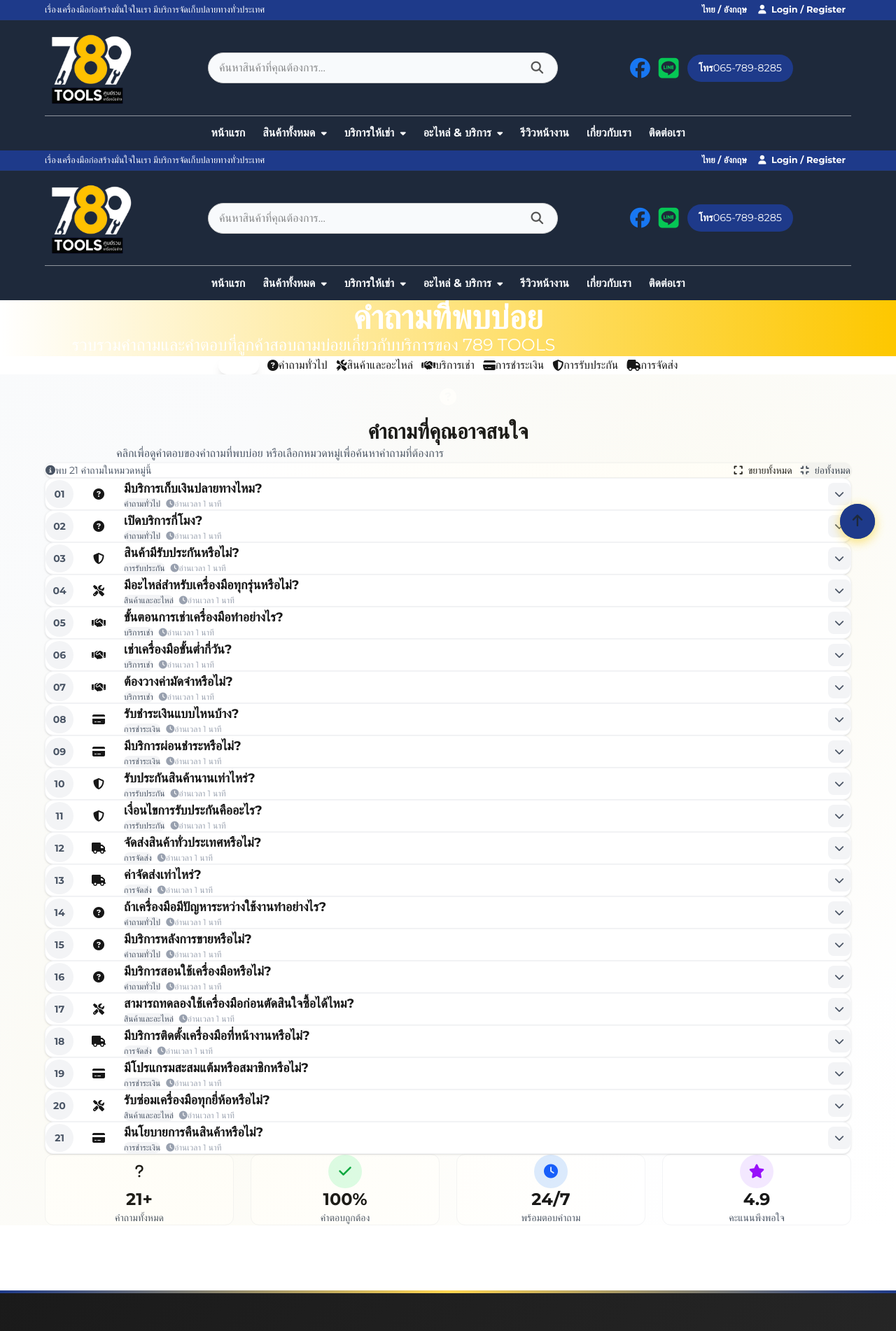
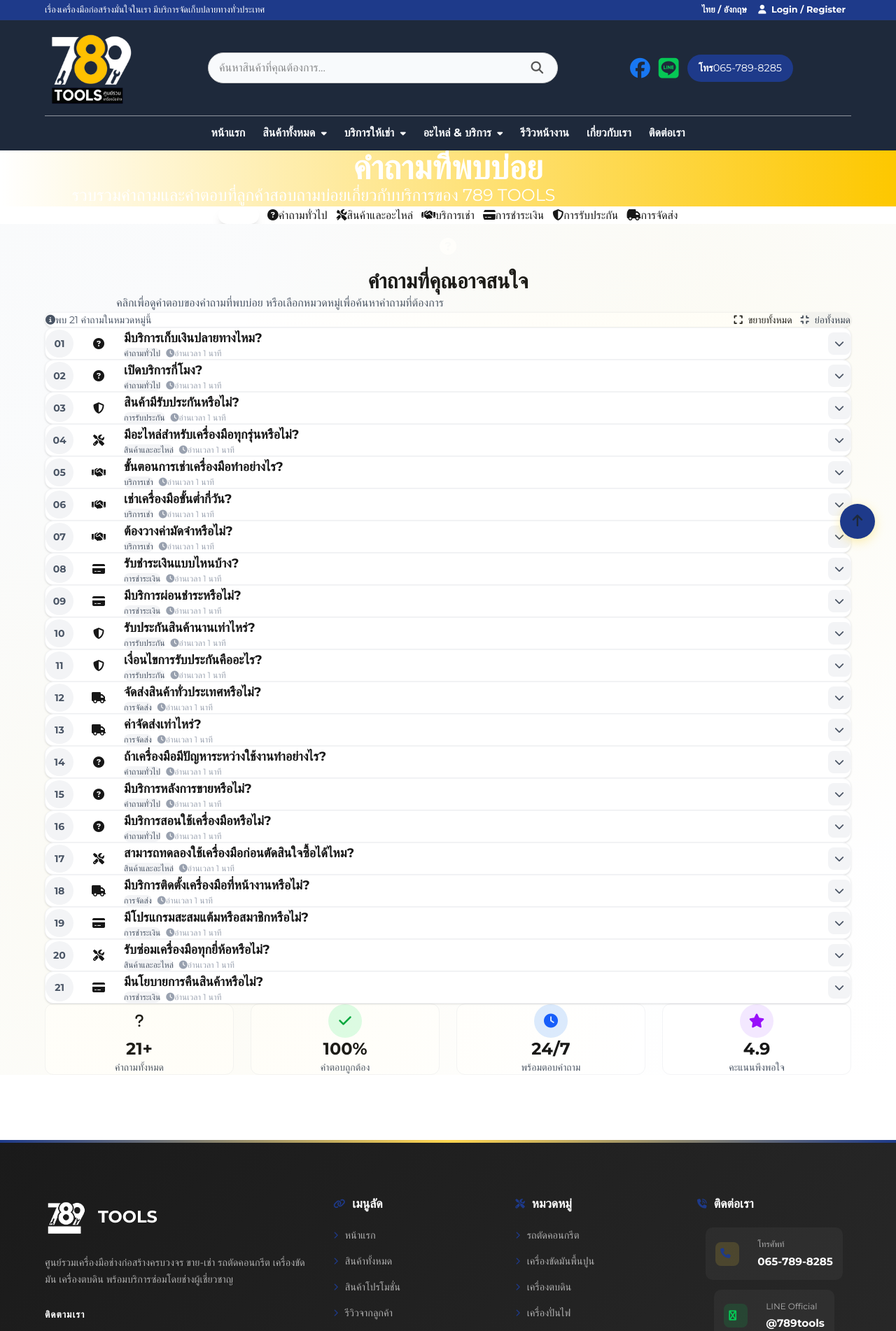
Before and after one commit to Poogund/789-tools-website, a Next.js app in the folder next-web/: page /faq in a window 1280 px wide. Shown: the top 1902 px of the page at 70% size. Built offline with nearby package versions, Linux system fonts and the light colour scheme.

Commit message:
fix(layout/public): simplify public layout wrapper

```diff
--- a/next-web/src/app/(public)/layout.tsx
+++ b/next-web/src/app/(public)/layout.tsx
@@ -1,6 +1,4 @@
 import { ReactNode } from 'react';
-import Navbar from '@/components/layout/Navbar';
-import Footer from '@/components/layout/Footer';
 
 export default function PublicLayout({
   children,
@@ -8,10 +6,8 @@ export default function PublicLayout({
   children: ReactNode;
 }) {
   return (
-    <div className="min-h-screen">
-      <Navbar />
-      <main>{children}</main>
-      <Footer />
+    <div className="min-h-screen flex flex-col">
+      <main className="flex-1">{children}</main>
     </div>
   );
 }
```
